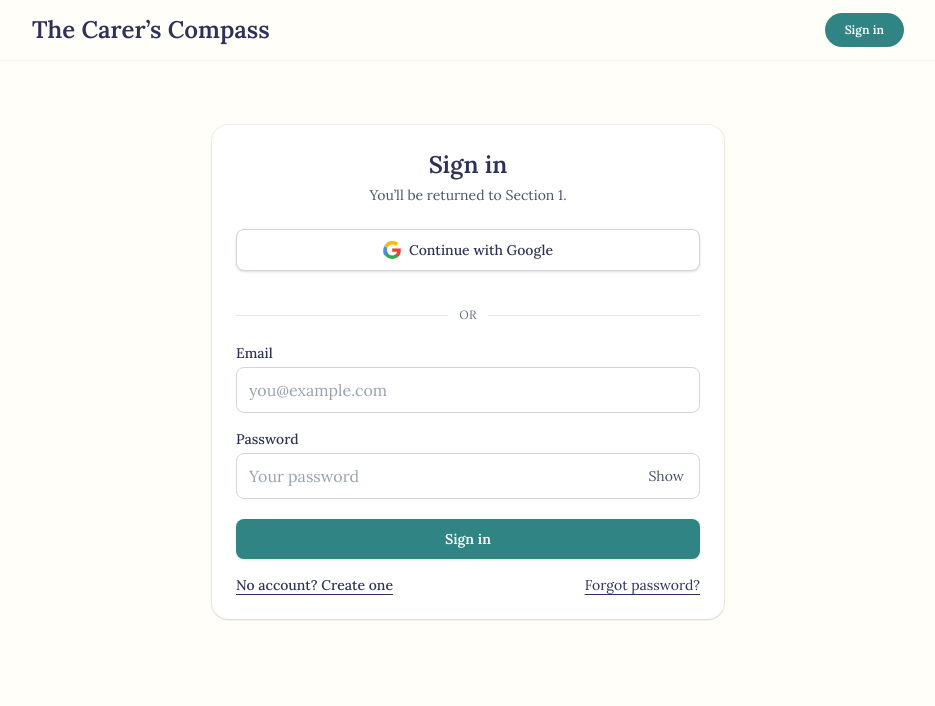
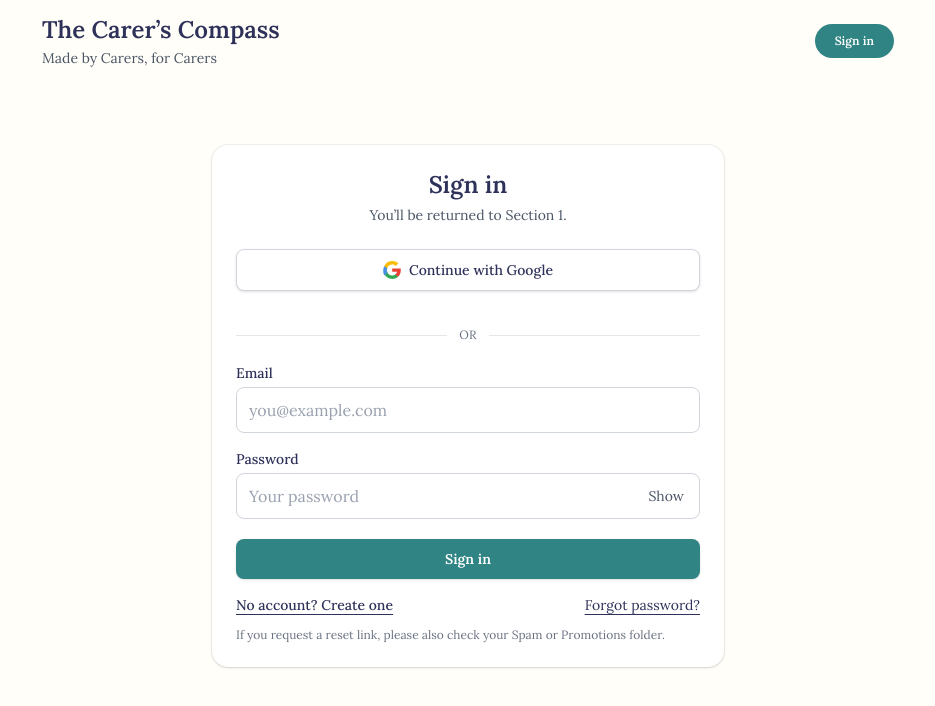
Before and after one commit to adiodh13/The-Carers-Compass, a Next.js app: page /signin in a window 1280 px wide. Shown: the top 706 px of the page, without its empty margins (172-1107 px from the left). Built offline with nearby package versions, Linux system fonts and the light colour scheme; no server answers.

Commit message:
Clean ups

```diff
--- a/app/Course/finish/page.tsx
+++ b/app/Course/finish/page.tsx
@@ -3,7 +3,14 @@
 
 import { useEffect, useState } from "react";
 import { auth, db } from "@/lib/firebase";
-import { doc, getDoc, setDoc, serverTimestamp } from "firebase/firestore";
+import {
+  doc,
+  getDoc,
+  setDoc,
+  serverTimestamp,
+  addDoc,
+  collection,
+} from "firebase/firestore";
 
 const NAVY = "#2e3159";
 const TEAL = "#318484";
@@ -77,29 +84,21 @@ export default function FinishPage() {
 
     setSubmitting(true);
     try {
-      // 2) POST the payload to our server API — this writes to feedback_submissions
-      const res = await fetch("/api/submitFeedback", {
-        method: "POST",
-        headers: { "Content-Type": "application/json" },
-        body: JSON.stringify({
+      // 2) Write the feedback directly to Firestore (simple and reliable)
+      await addDoc(collection(db, "feedback_submissions"), {
         uid: user.uid,
-          email: user.email ?? null,
+        userEmail: user.email ?? null,
         rating,
         ratingComment,
         helpedMost,
         couldBeBetter,
-          confidence,
+        confidence: confidence ?? null,
         confidenceText,
         otherFeedback,
         subscribe,
         subscribeEmail: subscribe ? emailTrimmed : null,
-        }),
+        createdAt: serverTimestamp(), // aligns with the rule requiring server time
       });
-
-      if (!res.ok) {
-        const data = await res.json().catch(() => ({}));
-        throw new Error(data?.error || "Failed to submit feedback.");
-      }
 
       // 3) Mark user's flag so they never see the form again
       const flagsRef = doc(db, "user_progress", user.uid, "flags", "flags");
@@ -112,6 +111,10 @@ export default function FinishPage() {
       // 4) Flip local UI state
       setHasSubmitted(true);
     } catch (err: any) {
+      // Common reasons this fails:
+      // - Firestore rules not published / too strict
+      // - No auth (user signed out in another tab)
+      // - Network offline
       setError(err?.message || "Something went wrong. Please try again.");
     } finally {
       setSubmitting(false);
@@ -154,13 +157,10 @@ export default function FinishPage() {
           <h1 className="text-3xl font-semibold md:text-4xl" style={{ color: NAVY }}>
             Help Us Make The Carer’s Compass Even Better
           </h1>
-          <p className="mt-4 max-w-[650px]" style={{ color: NAVY }}>
-            You’ve reached the end of the guide — thank you for walking through it.
-          </p>
           <div className="mt-6 rounded-2xl bg-white p-6 shadow-sm ring-1 ring-black/5">
             <p className="leading-relaxed" style={{ color: NAVY }}>
               <em>
-                “Every carer’s voice helps shape this guide. Thank you for sharing yours — it will
+                “Thank you for sharing your thoughts. Every carer’s voice helps shape this guide and yours will
                 make a difference for the next person who walks this path.”
               </em>
             </p>
--- a/app/course-outline/page.tsx
+++ b/app/course-outline/page.tsx
@@ -124,7 +124,7 @@ export default function Page() {
         {/* CTA at the bottom */}
         <div className="mt-16 flex justify-center">
           <a
-            href="/Course/how-to-use" /* adjust to your actual first-module route */
+            href="/course/how-to-use"
             className="inline-flex items-center justify-center rounded-full px-8 py-4
                        text-lg font-semibold text-white bg-[#318484] hover:opacity-90
                        active:translate-y-[1px] transition"
--- a/app/not-found.tsx
+++ b/app/not-found.tsx
@@ -4,7 +4,7 @@ export default function NotFound() {
       <div className="text-center space-y-2">
         <h1 className="text-2xl font-semibold">Page not found</h1>
         <p className="opacity-80">Let’s take you back to the guide.</p>
-        <a href="/course" className="inline-block rounded-full border px-5 py-2 mt-2">Go to course</a>
+        <a href="/course/section-1" className="inline-block rounded-full border px-5 py-2 mt-2">Go to course</a>
       </div>
     </main>
   );
--- a/app/page.tsx
+++ b/app/page.tsx
@@ -212,11 +212,11 @@ function Contact() {
       id="contact"
       className="rounded-3xl border border-blue/10 p-6 md:p-10 flex flex-col md:flex-row items-center gap-6 md:gap-10"
     >
-      <div className="text-[28px] md:text-[40px] font-bold leading-tight">We’re here to listen.</div>
+      <div className="text-[28px] md:text-[40px] font-bold leading-tight">We’re always open to feedback.</div>
       <div className="text-[18px] md:text-[24px]">
         Email us at{" "}
         <a className="underline" href="mailto:thecarerscompass@gmail.com">
-          thecarerscompass@gmail.com
+          team@thecarerscompass.com
         </a>
       </div>
     </div>
--- a/app/signin/page.tsx
+++ b/app/signin/page.tsx
@@ -101,7 +101,7 @@ export default function SignInPage() {
     setBusy(true);
     try {
       await sendPasswordResetEmail(auth, email.trim());
-      setErr("Reset link sent (check your inbox).");
+      setErr("Reset link sent (check your inbox, Spam, or Promotions).");
     } catch (e: any) {
       setErr(humanError(e));
     } finally {
@@ -201,7 +201,10 @@ export default function SignInPage() {
           </div>
 
           {err ? (
-            <p className="text-sm" style={{ color: err.startsWith("Reset link") ? TEAL : "#b91c1c" }}>
+            <p
+              className="text-sm"
+              style={{ color: err.startsWith("Reset link") ? TEAL : "#b91c1c" }}
+            >
               {err}
             </p>
           ) : null}
@@ -219,7 +222,8 @@ export default function SignInPage() {
           </button>
         </form>
 
-        <div className="mt-4 flex items-center justify-between text-sm">
+        <div className="mt-4 flex flex-col gap-2 text-sm">
+          <div className="flex items-center justify-between">
             <button
               type="button"
               onClick={() => setMode(mode === "signin" ? "signup" : "signin")}
@@ -240,6 +244,12 @@ export default function SignInPage() {
               Forgot password?
             </button>
           </div>
+
+          {/* Warning about spam/promotions */}
+          <p className="text-xs text-gray-500 mt-1">
+            If you request a reset link, please also check your Spam or Promotions folder.
+          </p>
+        </div>
       </div>
     </div>
   );
@@ -254,10 +264,22 @@ function GoogleIcon() {
       viewBox="0 0 533.5 544.3"
       className="inline-block"
     >
-      <path fill="#ea4335" d="M533.5 278.4c0-18.6-1.5-37-4.7-54.8H272.1v103.8h146.9c-6.3 34-25.3 62.7-54 82v68.2h87.4c51.1-47 80.1-116.2 80.1-199.2z"/>
-      <path fill="#34a853" d="M272.1 544.3c72.9 0 134.2-24.1 178.9-65.6l-87.4-68.2c-24.3 16.3-55.3 26.1-91.5 26.1-70.3 0-129.9-47.5-151.3-111.3H31.6v69.9c44.4 88 135.9 148.9 240.5 148.9z"/>
-      <path fill="#4a90e2" d="M120.8 325.2c-10.2-30.3-10.2-63 0-93.3V162H31.6c-43.2 86.5-43.2 189.7 0 276.2l89.2-69z"/>
-      <path fill="#fbbc05" d="M272.1 106.2c39.6-.6 77.7 14.2 106.7 41.4l79.8-79.8C407.9 24.8 343 0 272.1 0 167.5 0 76 60.9 31.6 148.9l89.2 69c21.5-63.7 81-111.3 151.3-111.7z"/>
+      <path
+        fill="#ea4335"
+        d="M533.5 278.4c0-18.6-1.5-37-4.7-54.8H272.1v103.8h146.9c-6.3 34-25.3 62.7-54 82v68.2h87.4c51.1-47 80.1-116.2 80.1-199.2z"
+      />
+      <path
+        fill="#34a853"
+        d="M272.1 544.3c72.9 0 134.2-24.1 178.9-65.6l-87.4-68.2c-24.3 16.3-55.3 26.1-91.5 26.1-70.3 0-129.9-47.5-151.3-111.3H31.6v69.9c44.4 88 135.9 148.9 240.5 148.9z"
+      />
+      <path
+        fill="#4a90e2"
+        d="M120.8 325.2c-10.2-30.3-10.2-63 0-93.3V162H31.6c-43.2 86.5-43.2 189.7 0 276.2l89.2-69z"
+      />
+      <path
+        fill="#fbbc05"
+        d="M272.1 106.2c39.6-.6 77.7 14.2 106.7 41.4l79.8-79.8C407.9 24.8 343 0 272.1 0 167.5 0 76 60.9 31.6 148.9l89.2 69c21.5-63.7 81-111.3 151.3-111.7z"
+      />
     </svg>
   );
 }
@@ -276,7 +298,6 @@ function SkeletonCard() {
 function humanError(err: unknown) {
   if (typeof err === "string") return err;
   if (err && typeof err === "object" && "message" in err) {
-
     const msg = String(err.message || "");
     // Surface Firebase Auth codes more cleanly
     // @ts-expect-error
--- a/components/Navbar.tsx
+++ b/components/Navbar.tsx
@@ -13,17 +13,22 @@ export default function Navbar() {
   const signInUrl = `/signin?redirect=${encodeURIComponent(sectionOneHref)}`;
 
   return (
-    <header className="w-full border-b border-gray-100 overflow-x-clip">
-      <div className="mx-auto w-full max-w-[920px] px-4 sm:px-6">
+    <header className="w-full overflow-x-clip">
+      <div className="mx-auto w-full max-w-[900px] px-4 sm:px-6">
         {/* Allow wrapping on small screens to prevent overflow */}
         <div className="flex flex-wrap md:flex-nowrap items-start md:items-center justify-between gap-2 py-3">
-          {/* Title */}
+          {/* Title + Tagline */}
+          <div className="flex flex-col">
             <Link
               href="/"
               className="min-w-0 text-[22px] md:text-[24px] font-semibold text-[#2e3159]"
             >
               The Carer’s Compass
             </Link>
+            <span className="text-[13px] md:text-[14px] text-gray-600">
+              Made by Carers, for Carers
+            </span>
+          </div>
 
           {/* Actions */}
           <div className="min-w-0 w-full md:w-auto mt-2 md:mt-0 flex flex-col sm:flex-row items-stretch sm:items-center gap-2">
```
Lines whose indentation alone changed are shown as unchanged.
